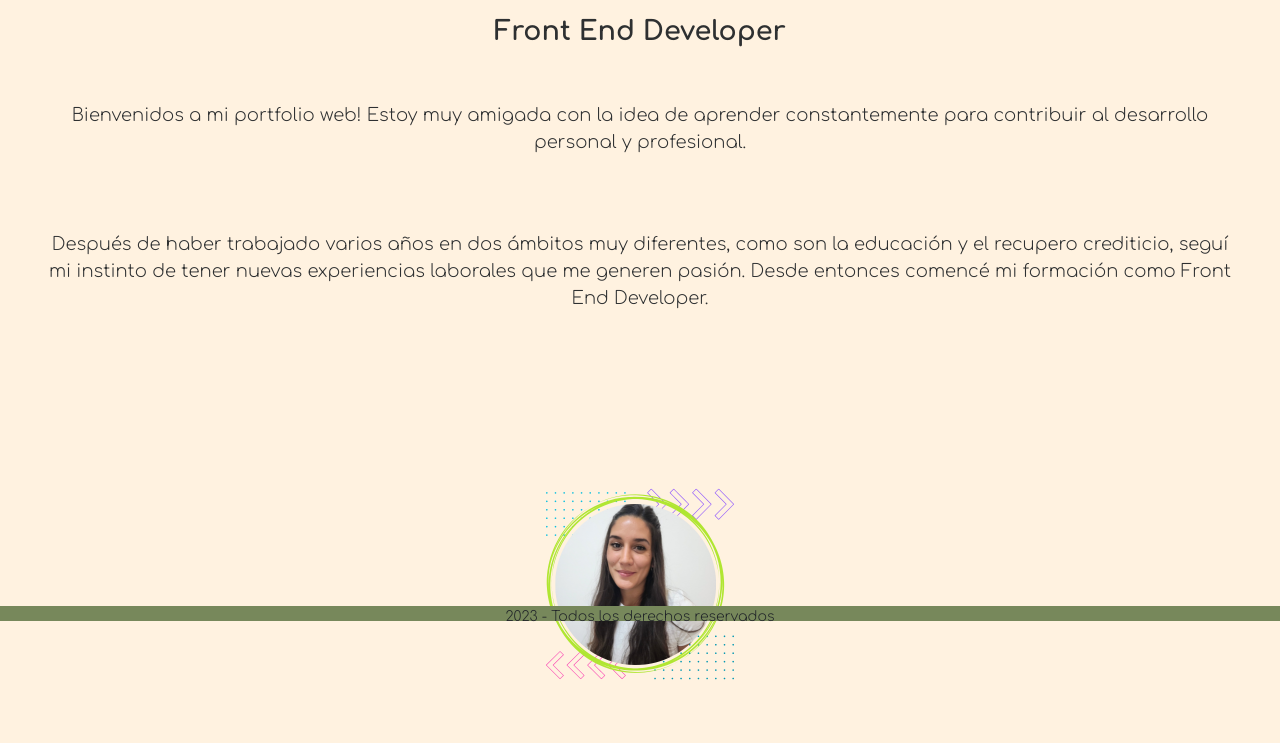
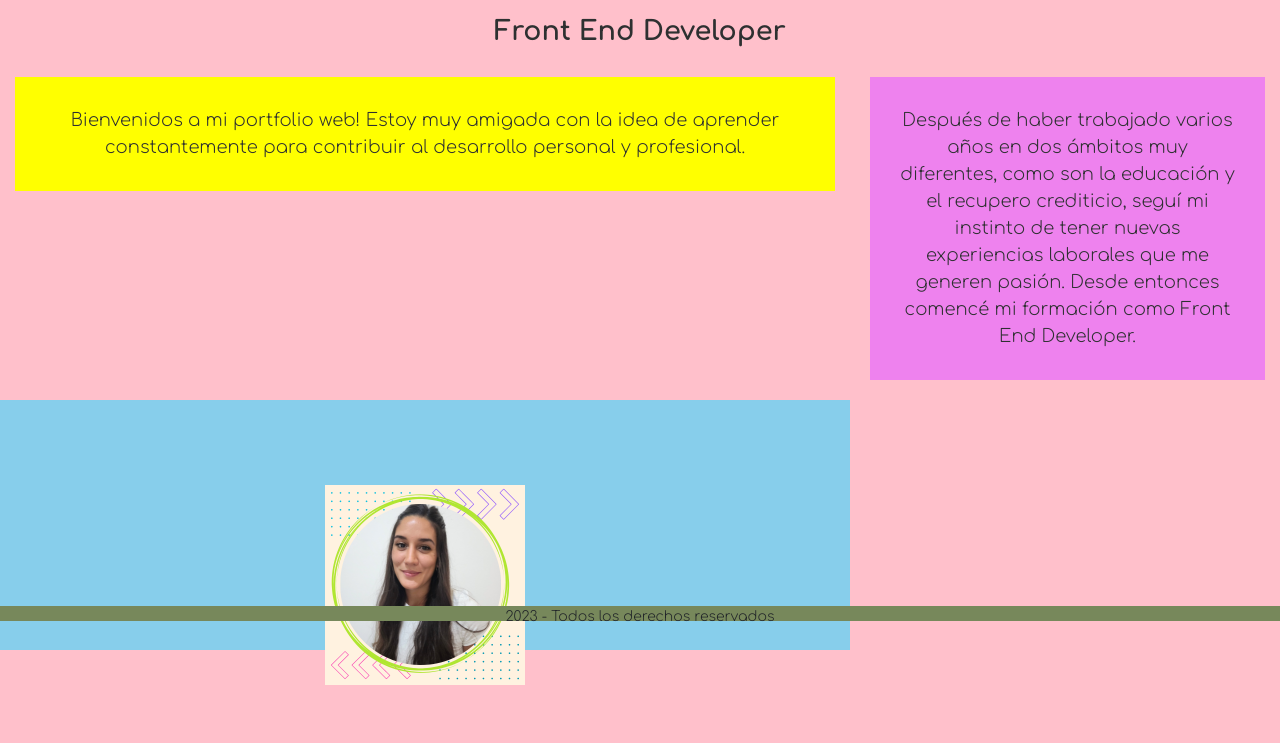
Before and after one commit to agostinalamboglia/PreEntrega3, a website: page index.html in a window 1280 px wide. Shown: the part 179-922 px from the top of the page. Before the commit the page ends 864 px from the top, so only its background shows below. Drawn offline with nearby package versions, Linux system fonts and the light colour scheme.

Commit message:
pequeño avance en mq desktop

```diff
--- a/index.html
+++ b/index.html
@@ -54,8 +54,13 @@
         <h2 class="indexh2">Front End Developer</h2>
 
         <section class="contentMainHome">
-          <p class="parrafoIndex1">Bienvenidos a mi portfolio web! Estoy muy amigada con la idea de aprender constantemente para contribuir al desarrollo personal y profesional.</p>
-          <p class="parrafoIndex2">Después de haber trabajado varios años en dos ámbitos muy diferentes, como son la educación y el recupero crediticio, seguí mi instinto de tener nuevas experiencias laborales que me generen pasión. Desde entonces comencé mi formación como Front End Developer.</p>
+          <div class="parrafo1">
+            <p class="parrafoIndex1">Bienvenidos a mi portfolio web! Estoy muy amigada con la idea de aprender constantemente para contribuir al desarrollo personal y profesional.</p>
+          </div>
+
+          <div class="parrafo2">
+            <p class="parrafoIndex2">Después de haber trabajado varios años en dos ámbitos muy diferentes, como son la educación y el recupero crediticio, seguí mi instinto de tener nuevas experiencias laborales que me generen pasión. Desde entonces comencé mi formación como Front End Developer.</p>
+          </div>
 
           <div class="imgHome">
               <img src="img/foto-perfil-nueva.png" alt="imagen del desarrollador">
--- a/scss/htmls/_about.scss
+++ b/scss/htmls/_about.scss
@@ -13,3 +13,17 @@
     }
 
 }
+
+/*MQ de tablet*/
+
+/*MQ de desktop*/
+@media screen and (min-width: 1024px){
+    .mainAbout{
+        div .aboutP{
+            margin: 15px;
+            font-size: 20px;
+            padding: 25px;
+            gap: 5px;
+        }
+    }
+}
--- a/scss/htmls/_contact.scss
+++ b/scss/htmls/_contact.scss
@@ -22,6 +22,18 @@
         flex-direction: column;
         align-items: center;
         justify-items: center;
-
     }
 }
+
+/*MQ de tablet*/
+
+/*MQ de desktop*/
+@media screen and (min-width: 1024px){
+    .contenedorContactos{
+
+        .medioContacto{
+            display: flex;
+
+        }
+    }
+}
--- a/scss/htmls/_home.scss
+++ b/scss/htmls/_home.scss
@@ -35,3 +35,34 @@
         padding: 10%;
     }
 }
+
+/*MQ de tablet*/
+
+/*MQ de desktop*/
+@media screen and (min-width: 1024px){
+    .home{
+        background-color: pink;
+        .contentMainHome{
+            display: grid;
+            grid-template-columns: 2fr 1fr ;
+            grid-template-rows: 1fr 1fr;
+            grid-template-areas:
+            "parrafo-uno" "imgHome"
+            "parrafo-dos" "parrafo-dos";
+            gap: 5px;
+        }
+        .parrafoIndex1{
+            background-color: yellow;
+            grid-area: parrafo-uno;
+        }
+        .imgHome{
+            background-color: skyblue;
+            grid-area: imgHome;
+        }
+        .parrafoIndex2{
+            background-color: violet;
+            grid-area: parrafo-dos;
+        }
+
+    }
+}
--- a/scss/htmls/_resume.scss
+++ b/scss/htmls/_resume.scss
@@ -15,3 +15,14 @@
         margin: 10px 20px 30px 15px;
     }
 }
+
+/*MQ de tablet*/
+
+/*MQ de desktop*/
+@media screen and (min-width: 1024px){
+    .mainResume{
+        div ul li{
+            font-size: 18px;
+        }
+    }
+}
--- a/scss/style.scss
+++ b/scss/style.scss
@@ -1,4 +1,5 @@
 @import "utilidades/variables";
+
 /*reset*/
 *{
     margin: 0;
```
Also changed, not shown: css/main.css.
